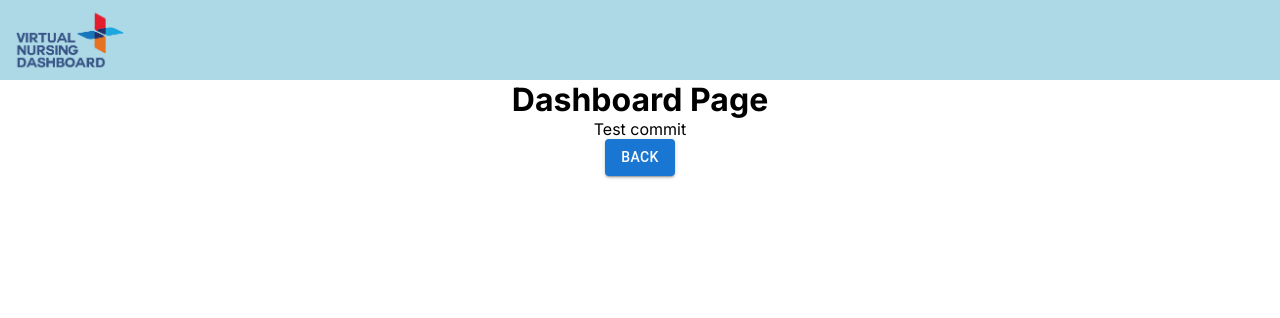
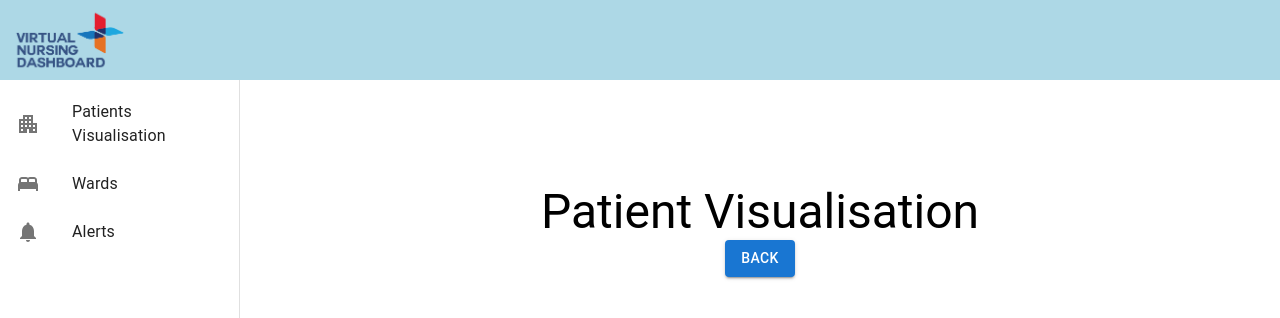
Before and after one commit to AHVirtualNursing/virtual-nursing-dashboard, a Next.js app: page /dashboard in a window 1280 px wide. Shown: the top 318 px of the page. Built offline with nearby package versions, Linux system fonts and the light colour scheme.

Commit message:
[DVS-005] sync up on use of mui/nav alongside sdms

```diff
--- a/package.json
+++ b/package.json
@@ -11,6 +11,7 @@
   "dependencies": {
     "@emotion/react": "^11.11.1",
     "@emotion/styled": "^11.11.0",
+    "@mui/icons-material": "^5.14.7",
     "@mui/material": "^5.14.7",
     "@types/node": "20.5.7",
     "@types/react": "18.2.21",
--- /dev/null
+++ b/src/components/DashboardSideBar.tsx
@@ -0,0 +1,43 @@
+import { ISideBarTab } from "@/pages/dashboard";
+import { Drawer, List, ListItem, ListItemButton, ListItemIcon, ListItemText } from "@mui/material";
+
+export default function DashboardSideBar({
+  drawerTabs,
+  handleSideBarTabClick,
+}: {
+  drawerTabs: ISideBarTab[];
+  handleSideBarTabClick: (key: string) => void
+}) {
+  const drawerWidth = 240;
+
+  return (
+    <Drawer
+      sx={{
+        width: drawerWidth,
+        flexShrink: 0,
+        "& .MuiDrawer-paper": {
+          width: drawerWidth,
+          boxSizing: "border-box",
+          marginTop: "80px",
+        },
+      }}
+      variant="permanent"
+      anchor="left"
+    >
+      <List>
+        {drawerTabs.map((tab) => (
+          <ListItem
+            key={tab.text}
+            disablePadding
+            onClick={() => handleSideBarTabClick(tab.key)}
+          >
+            <ListItemButton>
+              <ListItemIcon>{tab.icon}</ListItemIcon>
+              <ListItemText primary={tab.text} />
+            </ListItemButton>
+          </ListItem>
+        ))}
+      </List>
+    </Drawer>
+  );
+}
--- a/src/pages/dashboard.tsx
+++ b/src/pages/dashboard.tsx
@@ -4,8 +4,23 @@ import styles from "@/styles/Dashboard.module.css";
 import { Button } from "@mui/material";
 import { useRouter } from "next/router";
 import Header from "@/components/Header";
+import { useState } from "react";
+import BedIcon from '@mui/icons-material/Bed';
+import ApartmentIcon from '@mui/icons-material/Apartment';
+import NotificationsIcon from '@mui/icons-material/Notifications';
+import DashboardSideBar from "@/components/DashboardSideBar";
+import {
+  Box,
+  Typography,
+} from "@mui/material";
 
 const inter = Inter({ subsets: ["latin"] });
+
+export interface ISideBarTab {
+  text: string;
+  key: string;
+  icon: JSX.Element;
+}
 
 export default function Dashboard() {
   const router = useRouter();
@@ -14,6 +29,35 @@ export default function Dashboard() {
     router.back();
   };
 
+  const [currentPage, setCurrentPage] = useState("patients");
+
+  const handleSideBarTabClick = (key: string) => {
+    setCurrentPage(key);
+  };
+
+  const patientsTab: ISideBarTab = {
+    text: "Patients Visualisation",
+    key: "patients",
+    icon: <ApartmentIcon />,
+  };
+
+  const wardsTab: ISideBarTab = {
+    text: "Wards",
+    key: "wards",
+    icon: <BedIcon />,
+  };
+
+  const alertsTab: ISideBarTab = {
+    text: "Alerts",
+    key: "alerts",
+    icon: <NotificationsIcon />,
+  };
+
+  const drawerTabs: ISideBarTab[] = [
+    patientsTab,
+    wardsTab,
+    alertsTab,
+  ];
   return (
     <>
       <Head>
@@ -24,15 +68,44 @@ export default function Dashboard() {
       </Head>
       <main className={`${styles.main} ${inter.className}`}>
         <Header />
-        <div>
-          <h1>Dashboard Page</h1>
-          <p>Test commit</p>
-          <div>
-            <Button variant="contained" onClick={handleBackButton}>
-              Back
-            </Button>
-          </div>
-        </div>
+        <Box sx={{ display: "flex" }}>
+        <DashboardSideBar
+          drawerTabs={drawerTabs}
+          handleSideBarTabClick={handleSideBarTabClick}
+        />
+        <Box
+          component="main"
+          sx={{
+            flexGrow: 1,
+            bgcolor: "background.default",
+            p: 3,
+            marginTop: "80px",
+          }}
+        >
+          <Box>
+            {currentPage === patientsTab.key && (
+              <>
+                <Typography variant="h3">Patient Visualisation</Typography>
+                <div>
+                  <Button variant="contained" onClick={handleBackButton}>
+                    Back
+                  </Button>
+                </div>
+              </>
+            )}
+            {currentPage === wardsTab.key && (
+              <>
+                <Typography variant="h3">Wards Page</Typography>
+              </>
+            )}
+            {currentPage === alertsTab.key && (
+              <>
+                <Typography variant="h3">Alerts Page</Typography>
+              </>
+            )}
+          </Box>
+        </Box>
+      </Box>
       </main>
     </>
   );
```
Also changed, not shown: 1 other file (tests, documents, lock files or other folders).
